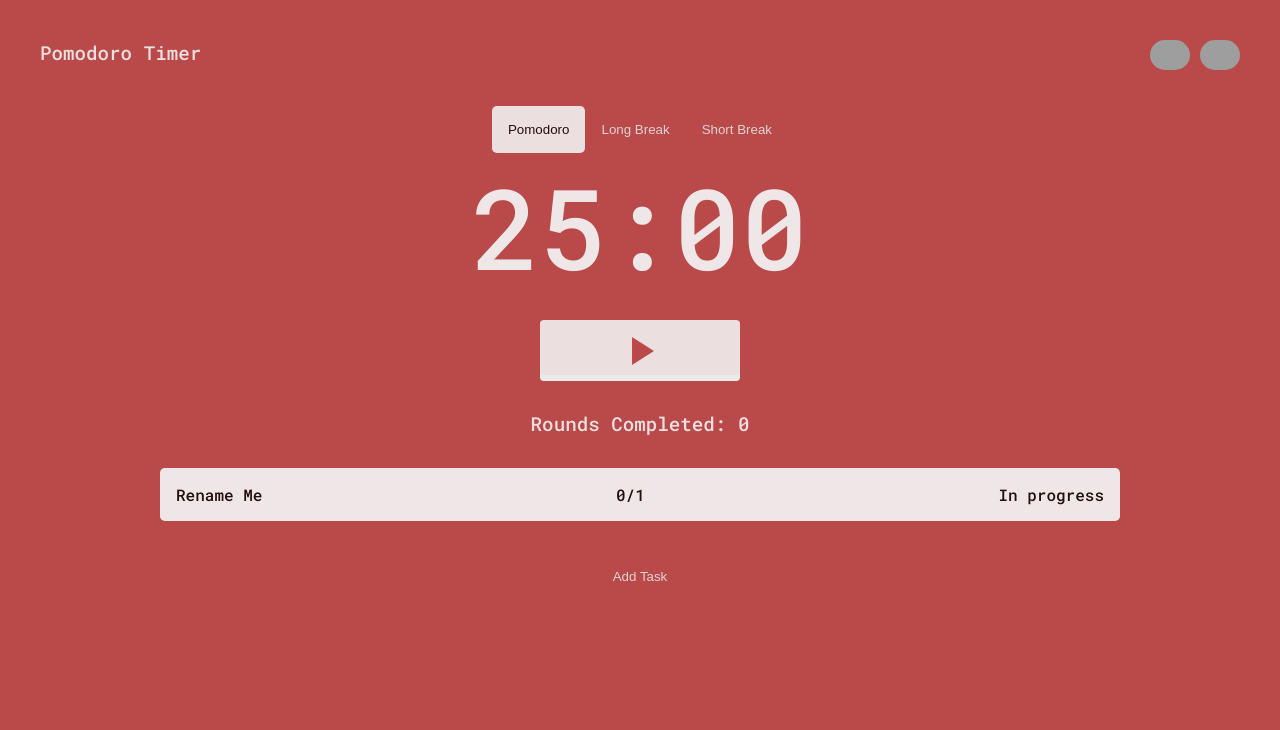
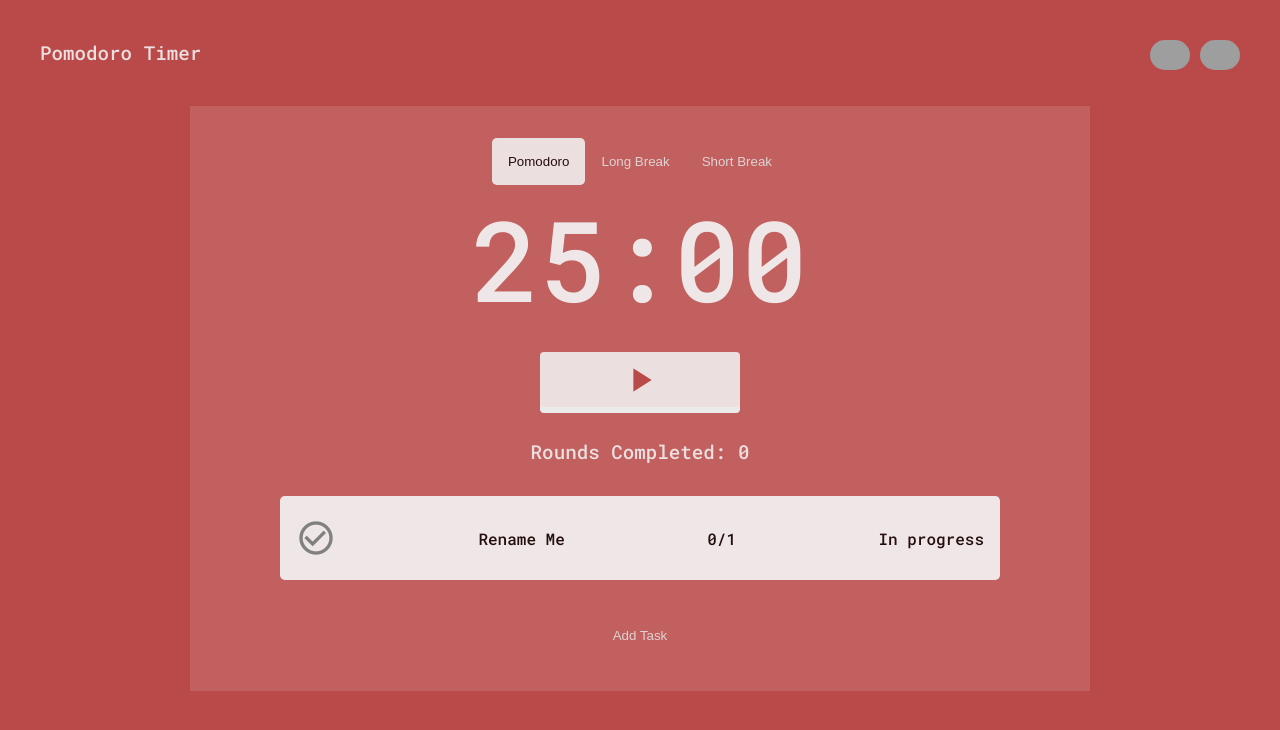
Before and after one commit to missatrox44/pomodoro-clock, a React (Vite) app: page / in a window 1280 px wide. Shown: the top 730 px of the page. Built offline with nearby package versions, Linux system fonts and the light colour scheme; grey boxes are pictures that could not be loaded.

Commit message:
added complete icon with simple boolean functionality

```diff
--- a/src/App.css
+++ b/src/App.css
@@ -3,14 +3,14 @@ html {
 }
 
 .icons {
-  font-size: 3rem;
+  font-size: 2.5rem;
   color: var(--brand-color);
   line-height: 1.3;
   /* vertical-align: baseline; */
 }
 
-
-button, task {
+button,
+task {
   border-radius: .3rem;
   border: transparent;
   padding: 1rem;
@@ -18,12 +18,21 @@ button, task {
   color: var(--text1-dark);
 }
 
-button:hover, .mode {
+button:hover,
+.mode {
   background-color: var(--surface1-light);
   color: var(--text1-light);
 }
 
-h1, h2, h3, h4, h5, h6, span, p, .clock-readout {
+h1,
+h2,
+h3,
+h4,
+h5,
+h6,
+span,
+p,
+.clock-readout {
   color: var(--text1-light);
 }
 
@@ -46,10 +55,10 @@ color: var(--text1-light);
   font-size: 1.2rem;
   color: var(--surface1-light);
   vertical-align: middle;
-
 }
 
-.menu-title, a {
+.menu-title,
+a {
   text-decoration: none;
 }
 
@@ -70,7 +79,7 @@ color: var(--text1-light);
   height: 1rem;
 }
 
-.start-button{
+.start-button {
   cursor: pointer;
   margin: 20px 0px 0px;
   padding: 0px 12px;
@@ -102,15 +111,15 @@ color: var(--text1-light);
   min-width: 20rem;
   max-width: 25rem;
   margin: 1rem auto;
-  box-shadow: .5rem .5rem .5rem .5rem rgba(0,0,0,0.1);
+  box-shadow: .5rem .5rem .5rem .5rem rgba(0, 0, 0, 0.1);
 }
 
 .modal button {
-  background-color: hsl(0, 0%, 15%);
+  background-color: hsl(0, 0%, 24%);
   color: var(--surface3-light);
   margin-left: .5rem;
   margin-left: .5rem;
-  padding: .5rem;
+  padding: .75rem;
   margin-top: 1rem;
 }
 
@@ -125,10 +134,9 @@ color: var(--text1-light);
 }
 
 .modal input {
-
-  box-shadow: .5rem .5rem .5rem .5rem rgba(0,0,0,0.1);
+  box-shadow: .5rem .5rem .5rem .5rem rgba(0, 0, 0, 0.1);
   border-radius: .3rem;
-  border:0;
+  border: 0;
   padding: .5rem;
 }
 
@@ -154,17 +162,16 @@ color: var(--text1-light);
 
 .task-input-field {
   width: 100%;
-
 }
 
 .num-input-field {
-  width: 50px;
+  width: 60px;
   height: 50px;
+  margin-right: 20px;
 }
 
 .left {
   text-align: left;
-
 }
 
 .est-div {
@@ -176,3 +183,19 @@ color: var(--text1-light);
   display: flex;
   justify-content: end;
 }
+
+.pomodoro {
+  width: 75%;
+  margin: 0 auto;
+  background-color: hsl(var(--brand-hue) calc(var(--brand-saturation)) calc(var(--brand-lightness) / .9));
+  padding-top: 2rem;
+  padding-bottom: 2rem;
+}
+
+.task-completed {
+  color: green;
+}
+
+.in-progress {
+  color: gray;
+}
--- a/src/components/Pomodoro.jsx
+++ b/src/components/Pomodoro.jsx
@@ -7,10 +7,10 @@ export default function Pomodoro(){
     const [roundsCompleted, setRoundsCompleted] = useState(0);
 
     return (
-    <>
+    <div className='pomodoro'>
         <TimerContainer setRoundsCompleted={setRoundsCompleted} roundsCompleted={roundsCompleted}/>
 
         <TaskContainer roundsCompleted={roundsCompleted}/>
-    </>
+    </div>
     )
 }
--- a/src/components/Task.jsx
+++ b/src/components/Task.jsx
@@ -1,9 +1,22 @@
-import React from "react";
+import React, { useState } from "react";
 
 function Task({ name, estimated, actual, completed, id, modalHandler }) {
   console.log("This is id from Task function: " + id);
+
+  const [isComplete, setIsComplete] = useState(false);
+  function handleClickIcon() {
+    setIsComplete(!isComplete);
+  }
+
   return (
     <div className="task-list-item" id={id}>
+      <div
+        onClick={() => handleClickIcon()}
+        className={`material-icons icons ${
+          isComplete ? "task-completed" : "in-progress"
+        }`}>
+        check_circle_outline
+      </div>
       <span>{name}</span>
       <span>
         {actual}/{estimated}
```
Lines whose indentation alone changed are shown as unchanged.
